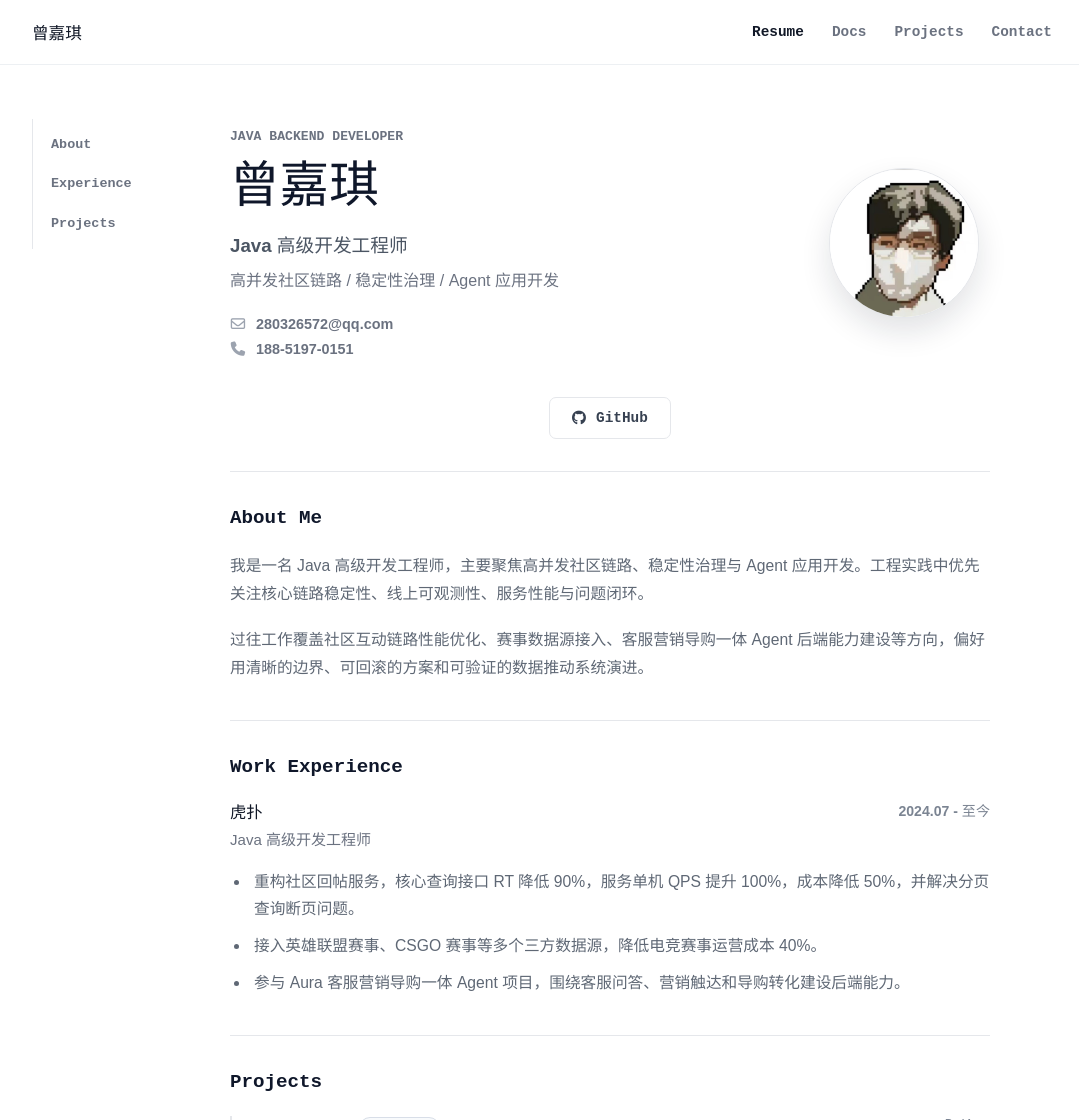
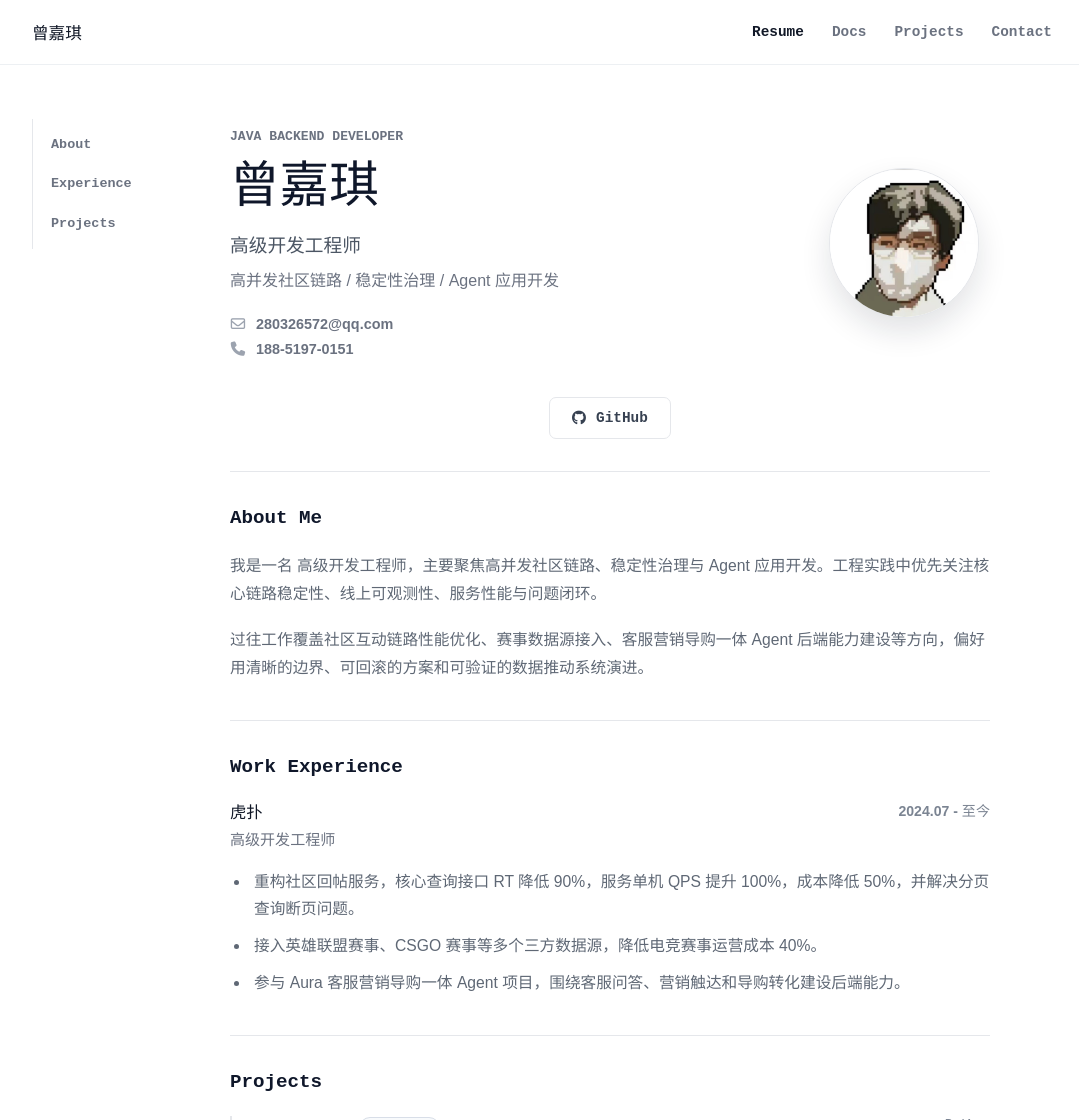
Before and after one commit to zengiai/zengiai.github.io, a website: page index.html in a window 1280 px wide. Shown: the top 1120 px of the page, without its empty margins (98-1177 px from the left). Drawn offline with Linux system fonts and the light colour scheme; a web font is replaced by a local one.

Commit message:
chore(resume): 职位表述统一为「高级开发工程师」
同步更新首页与简历副本的 title、description、role 与 About 文案，去掉 Java 限定。

```diff
--- a/index.html
+++ b/index.html
@@ -3,10 +3,10 @@
   <head>
     <meta charset="UTF-8" />
     <meta name="viewport" content="width=device-width, initial-scale=1.0" />
-    <title>曾嘉琪 - Java 高级开发工程师简历</title>
+    <title>曾嘉琪 - 高级开发工程师简历</title>
     <meta
       name="description"
-      content="曾嘉琪，Java 高级开发工程师，聚焦高并发社区链路、稳定性治理与 Agent 应用开发。"
+      content="曾嘉琪，高级开发工程师，聚焦高并发社区链路、稳定性治理与 Agent 应用开发。"
     />
     <link
       rel="icon"
@@ -54,7 +54,7 @@
             <div class="hero-copy">
               <p class="eyebrow en-type" lang="en">Java Backend Developer</p>
               <h1 id="profile-name">曾嘉琪</h1>
-              <p class="role">Java 高级开发工程师</p>
+              <p class="role">高级开发工程师</p>
               <p class="positioning">高并发社区链路 / 稳定性治理 / Agent 应用开发</p>
 
               <div class="contact-lines" aria-label="联系方式">
@@ -84,7 +84,7 @@
           <section id="about" class="content-section" aria-labelledby="about-title">
             <h2 id="about-title" class="en-type" lang="en">About Me</h2>
             <p>
-              我是一名 Java 高级开发工程师，主要聚焦高并发社区链路、稳定性治理与 Agent
+              我是一名 高级开发工程师，主要聚焦高并发社区链路、稳定性治理与 Agent
               应用开发。工程实践中优先关注核心链路稳定性、线上可观测性、服务性能与问题闭环。
             </p>
             <p>
@@ -99,7 +99,7 @@
               <div class="item-heading">
                 <div>
                   <h3>虎扑</h3>
-                  <p>Java 高级开发工程师</p>
+                  <p>高级开发工程师</p>
                 </div>
                 <span>2024.07 - 至今</span>
               </div>
```
Also changed, not shown: pages/resume/index.html (+4 -4 lines).
